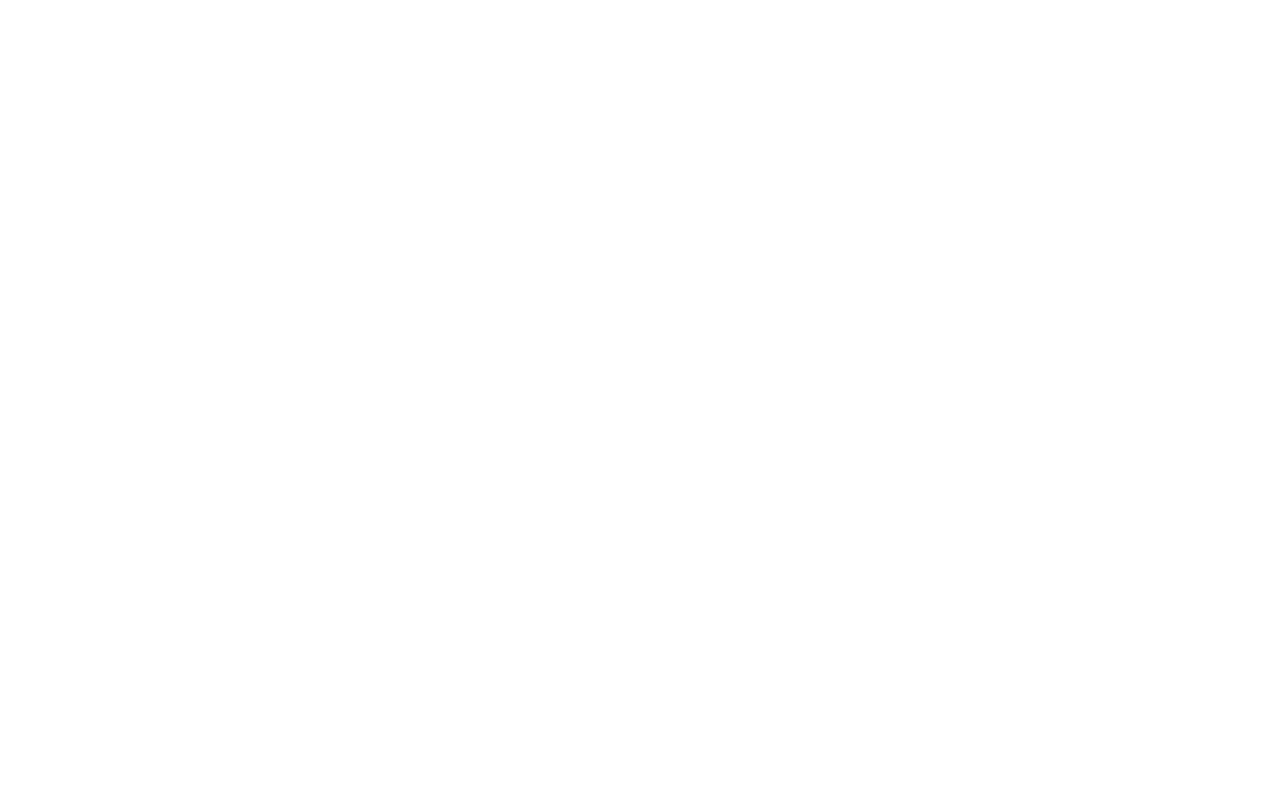
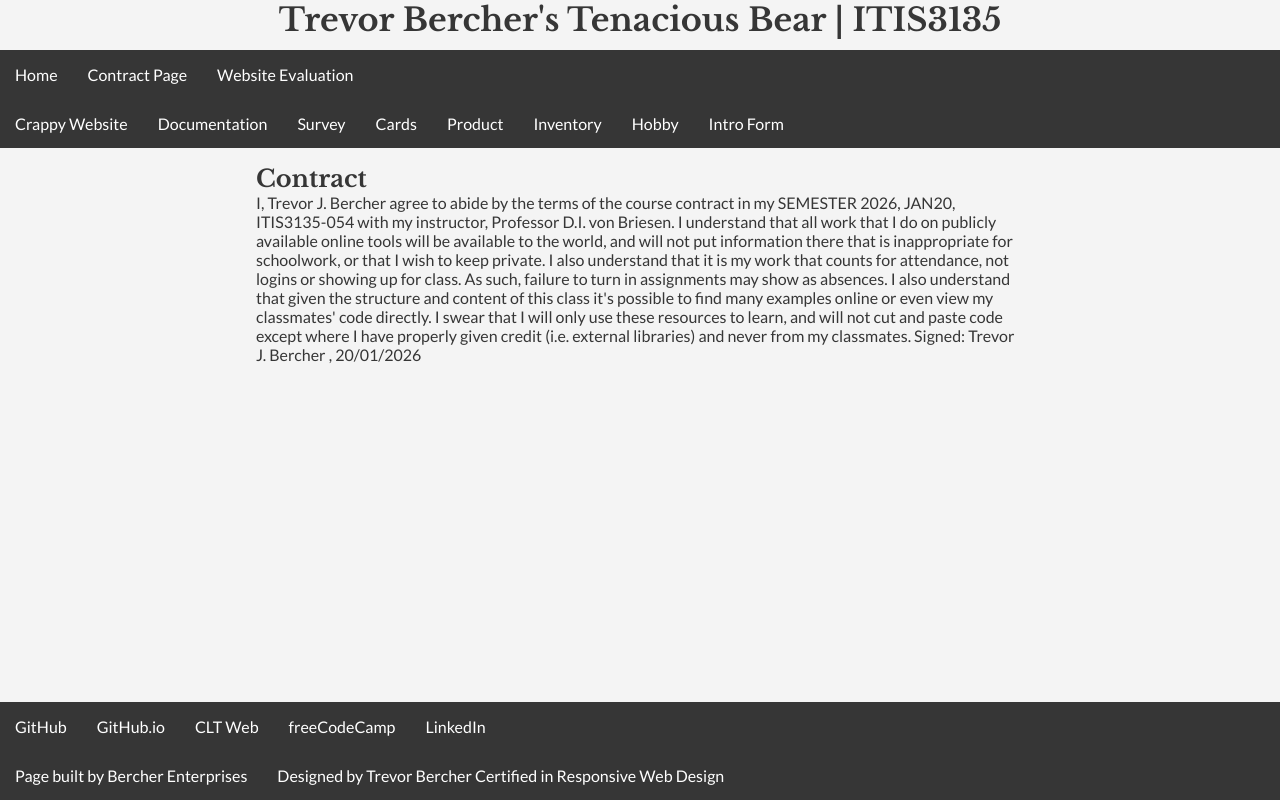
Before and after one commit to Tbercher/itis3135-react, a React (Vite) app: page /#/itis3135/contract in a window 1280 px wide. Before the commit this address had no page. Built offline with nearby package versions, Linux system fonts and the light colour scheme.

Commit message:
Feat: implemented contract page

```diff
--- a/index.html
+++ b/index.html
@@ -13,6 +13,14 @@
       href="https://fonts.googleapis.com/css2?family=Inter:ital,opsz,wght@0,14..32,100..900;1,14..32,100..900&display=swap"
       rel="stylesheet"
     />
+    <link
+      href="https://fonts.googleapis.com/css2?family=Lato:ital,wght@0,100;0,300;0,400;0,700;0,900;1,100;1,300;1,400;1,700;1,900&display=swap"
+      rel="stylesheet"
+    />
+    <link
+      href="https://fonts.googleapis.com/css2?family=Lato:ital,wght@0,100;0,300;0,400;0,700;0,900;1,100;1,300;1,400;1,700;1,900&family=Libre+Baskerville:ital,wght@0,400..700;1,400..700&display=swap"
+      rel="stylesheet"
+    />
 
   </head>
   <body>
--- a/src/App.jsx
+++ b/src/App.jsx
@@ -1,13 +1,16 @@
 import { Routes, Route } from 'react-router'
-import './App.css'
 import Home from './Home'
 import Introduction from './Introduction'
+import Index from './Index'
+import Contract from './Contract'
 
 function App() {
   return (
     <Routes>
       <Route path="/" element={<Home />} />
       <Route path="/introduction" element={<Introduction />} />
+      <Route path="/itis3135" element={<Index />} />
+      <Route path="/itis3135/contract" element={<Contract />} />
     </Routes>
   )
 }
--- /dev/null
+++ b/src/Contract.jsx
@@ -0,0 +1,30 @@
+import Footer from './Footer';
+import Header from './Header';
+import './styles/itis3135.css';
+
+export default function Contract() {
+  return (
+    <>
+      <Header />
+      <main>
+        <h2>Contract</h2>
+        <p>
+          I, Trevor J. Bercher agree to abide by the terms of the course contract
+          in my SEMESTER 2026, JAN20, ITIS3135-054 with my instructor, Professor
+          D.I. von Briesen. I understand that all work that I do on publicly
+          available online tools will be available to the world, and will not put
+          information there that is inappropriate for schoolwork, or that I wish
+          to keep private. I also understand that it is my work that counts for
+          attendance, not logins or showing up for class. As such, failure to turn
+          in assignments may show as absences. I also understand that given the
+          structure and content of this class it's possible to find many examples
+          online or even view my classmates' code directly. I swear that I will
+          only use these resources to learn, and will not cut and paste code
+          except where I have properly given credit (i.e. external libraries) and
+          never from my classmates. Signed: Trevor J. Bercher , 20/01/2026
+        </p>
+      </main>
+      <Footer />
+    </>
+  );
+}
--- a/src/Header.jsx
+++ b/src/Header.jsx
@@ -1,10 +1,24 @@
+import { Link } from 'react-router';
+
 export default function Header() {
     return (
         <header>
-            <h1>Trevor Bercher's Introduction Page</h1>
+            <h1>Trevor Bercher's Tenacious Bear | ITIS3135</h1>
             <nav>
                 <ul>
-                    <li><a href="index.html">Home Page</a></li>
+                    <li><Link to="/">Home</Link></li>
+                    <li><Link to="/itis3135/contract">Contract Page</Link></li>
+                    <li><a href="#/itis3135/website_evaluations.html">Website Evaluation</a></li>
+                </ul>
+                <ul>
+                    <li><a href="#/itis3135/stuff/mYsTuFf__.htm">Crappy Website</a></li>
+                    <li><a href="#/itis3135/documentation.html">Documentation</a></li>
+                    <li><a href="#/itis3135/survey.html">Survey</a></li>
+                    <li><a href="#/itis3135/cards.html">Cards</a></li>
+                    <li><a href="#/itis3135/product.html">Product</a></li>
+                    <li><a href="#/itis3135/inventory.html">Inventory</a></li>
+                    <li><a href="#/itis3135/hobby">Hobby</a></li>
+                    <li><a href="#/itis3135/intro_form.html">Intro Form</a></li>
                 </ul>
             </nav>
         </header>
--- a/src/Home.jsx
+++ b/src/Home.jsx
@@ -31,7 +31,7 @@
             <li><a href="https://github.com/Tbercher">GitHub</a></li>
             <li><a href="https://tbercher.github.io/">GitHub.io</a></li>
             <li><a href="https://webpages.charlotte.edu/tbercher/">CLT Web</a></li>
-            <li><a href="itis3135">ITIS3135</a></li>
+            <li><Link to="/itis3135">ITIS3135</Link></li>
             <li><a href="https://www.linkedin.com/in/trevorbercher/">LinkedIn</a></li>
           </ul>
           <ul>
--- /dev/null
+++ b/src/Index.jsx
@@ -0,0 +1,15 @@
+import Header from './Header';
+import Footer from './Footer';
+import './styles/itis3135.css';
+
+export default function Index() {
+  return (
+    <>
+      <Header />
+      <main>
+        <h2>M2C - Create your course site</h2>
+      </main>
+      <Footer />
+    </>
+  );
+}
--- /dev/null
+++ b/src/styles/itis3135.css
@@ -0,0 +1,116 @@
+* {
+  box-sizing: border-box;
+  margin: 0;
+  padding: 0;
+}
+/*Used to set the margins to 0 and maintain overall page backgroun*/
+body {
+  background-color: #f4f4f4;
+  margin: 0px;
+  height: 100vh;
+  width: 100vw;
+  display: flex;
+  flex-direction: column;
+  overflow-x: hidden;
+  overflow-y: scroll;
+}
+/*Used to set the max width and margin*/
+main {
+  margin: 0;
+  max-width: 900px;
+  margin-left: 20%;
+  margin-right: 20%;
+  flex-grow: 1;
+  padding-bottom: 1rem;
+  padding-top: 1rem;
+}
+/*Used to center heading 1 text and change color and font*/
+h1 {
+  text-align: center;
+  margin-bottom: 10px;
+  color: #363636;
+  font-family: "Libre Baskerville", "Times New Roman";
+}
+/*Used to center heading 2 text and change color and font*/
+h2 {
+  color: #363636;
+  font-family: "Libre Baskerville", "Times New Roman";
+}
+h3 {
+  color: #363636;
+  font-family: "Libre Baskerville", "Times New Roman";
+}
+/*Used to center p text and change color and font*/
+p {
+  color: #363636;
+  font-family: "Lato", "Times New Roman";
+}
+
+/*Set background color for navbar and decides the font also fixes the orientation*/
+header nav ul {
+  list-style: none;
+  background-color: #363636;
+  font-family: "Lato", "Times New Roman";
+  padding: 0px;
+  margin: 0px;
+  overflow: hidden;
+}
+/*Used to change text color on the nav bar*/
+header nav a {
+  color: #ffffff;
+  text-decoration: none;
+  padding: 15px;
+  display: block;
+  text-align: center;
+}
+/*When hovering over selectable items the elements color changes indicating selectability*/
+header nav a:hover {
+  background-color: #000000;
+}
+header nav li {
+  float: left;
+}
+figcaption {
+  color: #363636;
+  font-family: "Lato", "Times New Roman";
+  font-weight: bold;
+  margin-top: 0px;
+}
+/*Same as navbar above but for the contact bar
+the contact bar is fixed to the bottom but besides that it is essentially the same as the nav bar*/
+ul {
+  color: #363636;
+  font-family: "Lato", "Times New Roman";
+}
+blockquote {
+  color: #363636;
+  font-family: "Lato", "Times New Roman";
+}
+footer nav {
+  /*position: fixed;*/
+  bottom: 0px;
+  left: 0px;
+  width: 100%;
+}
+footer nav ul {
+  list-style: none;
+  background-color: #363636;
+  font-family: "Lato", "Times New Roman";
+  padding: 0px;
+  margin: 0px;
+
+  overflow: hidden;
+}
+footer nav a {
+  color: #ffffff;
+  text-decoration: none;
+  padding: 15px;
+  display: block;
+  text-align: center;
+}
+footer nav a:hover {
+  background-color: #000000;
+}
+footer nav li {
+  float: left;
+}
```
